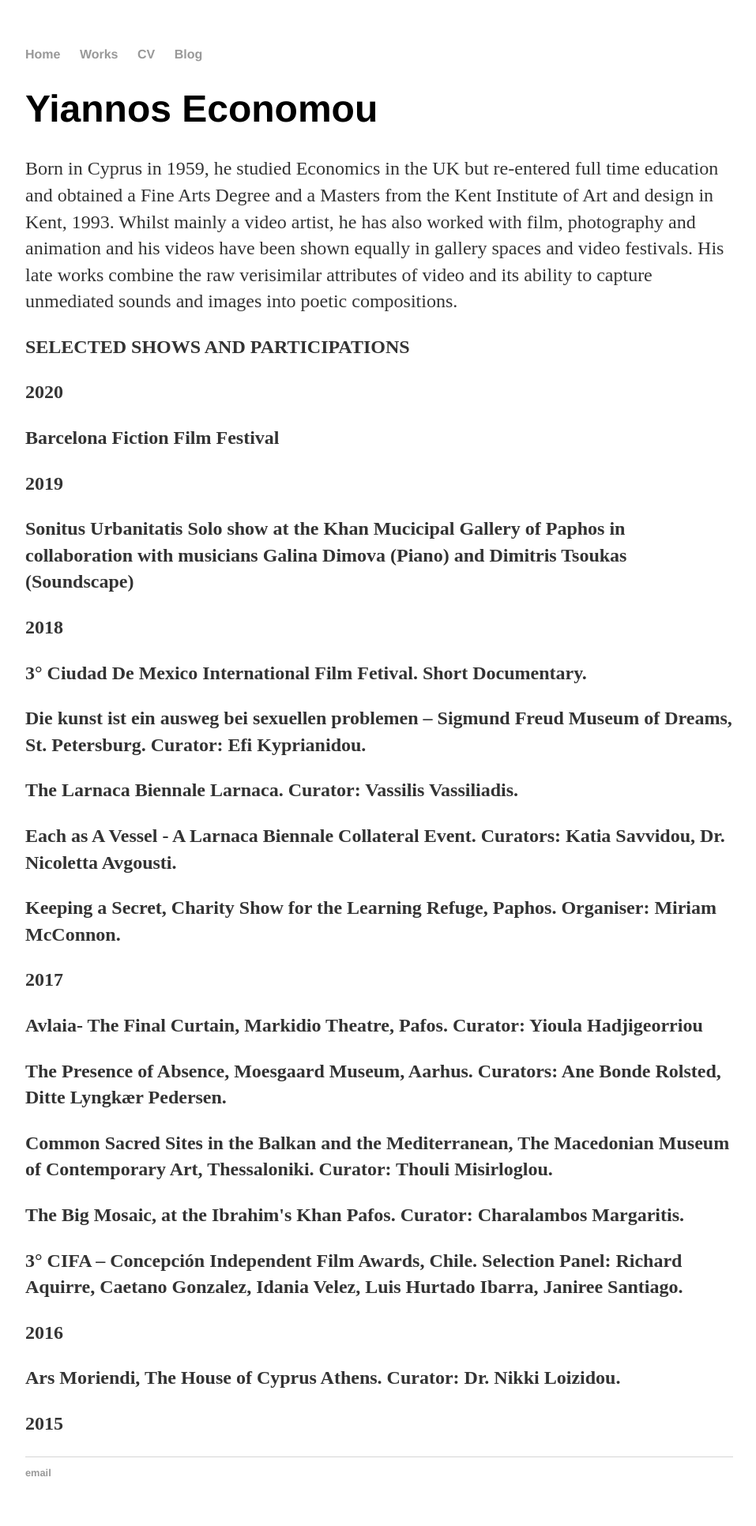
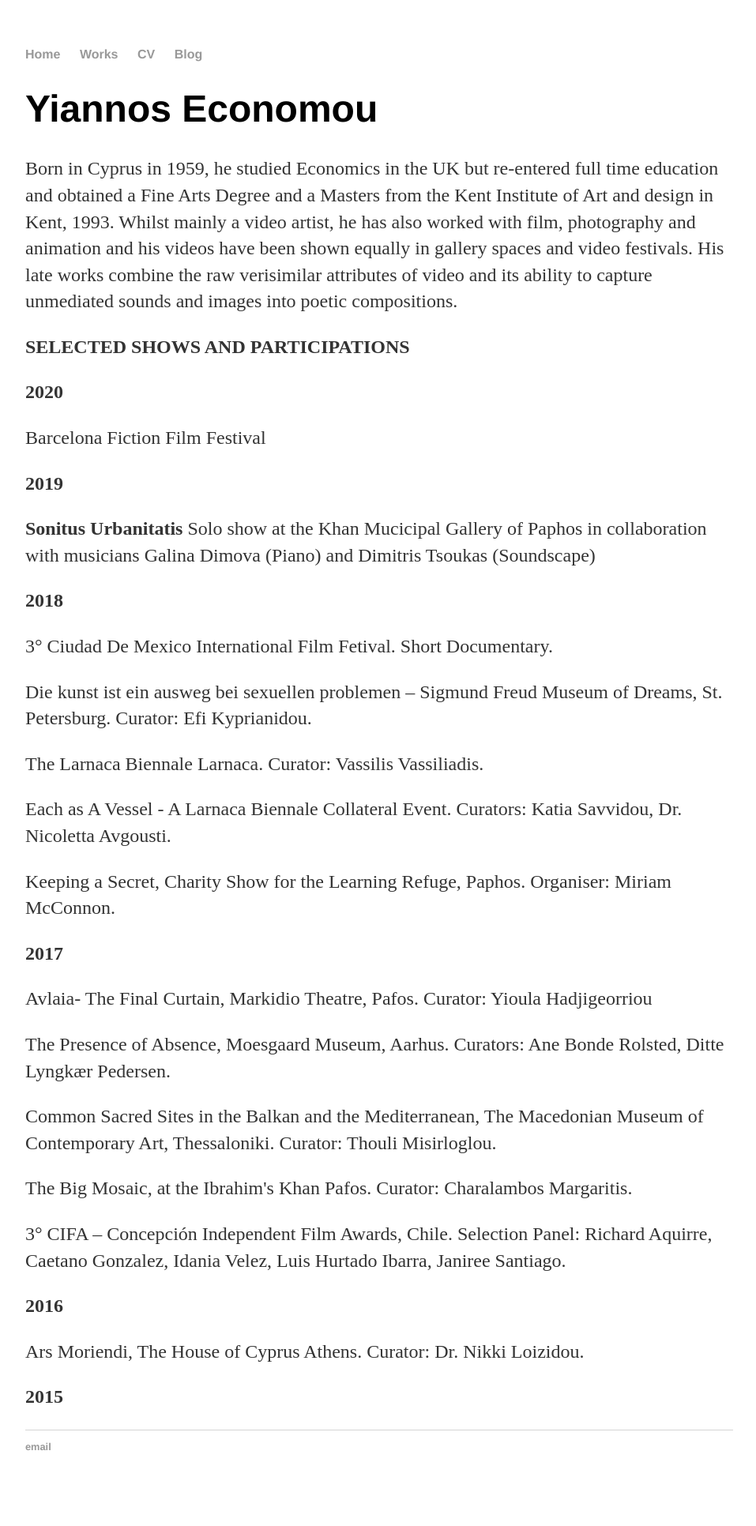
Before and after one commit to YiannosEconomou/Yiannos-E.net, a Jekyll site: the page built from cv.html, in a window 1280 px wide. Shown: the whole page at 79% size, without its empty margins (160-1117 px from the left). Built offline with Jekyll 4.4.1, drawn with Linux system fonts in a browser that asks for light colours; after the commit the page ends 1899 px from its top, so only the background shows below that.

```diff
--- a/cv.html
+++ b/cv.html
@@ -10,14 +10,14 @@ title: Yiannos Economou, Video Artist
 		the Kent Institute of Art and design in Kent, 1993. Whilst mainly a video artist, he has also worked with film, photography and animation and his videos have been shown equally in gallery spaces and video festivals.
 		His late works combine the raw verisimilar attributes of video and its ability to capture unmediated sounds and images into poetic compositions.
 	<p>
-	<p> <b>SELECTED SHOWS AND PARTICIPATIONS
+	<p> <b>SELECTED SHOWS AND PARTICIPATIONS</b>
 	<p>
 	<p>
 	 <b>2020</b>
 	<p> Barcelona Fiction Film Festival
 	<p>
 	<p>
-	<p> <b>2019
+		<p> <b>2019</b>
 		<p> <b> Sonitus Urbanitatis</b> Solo show at the Khan Mucicipal Gallery of Paphos in collaboration with musicians Galina Dimova (Piano) and Dimitris Tsoukas (Soundscape)
 
 	<p>
```
